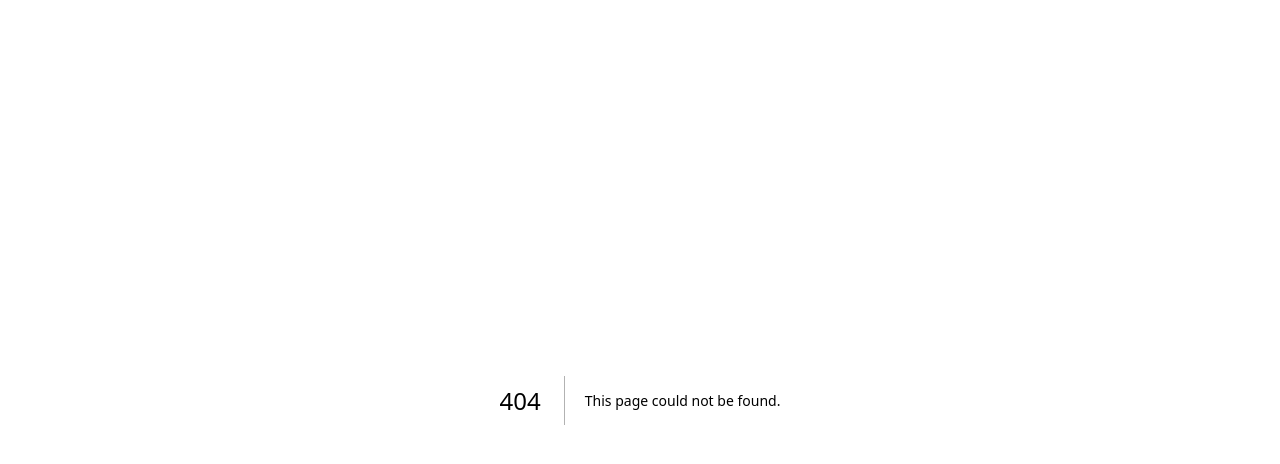
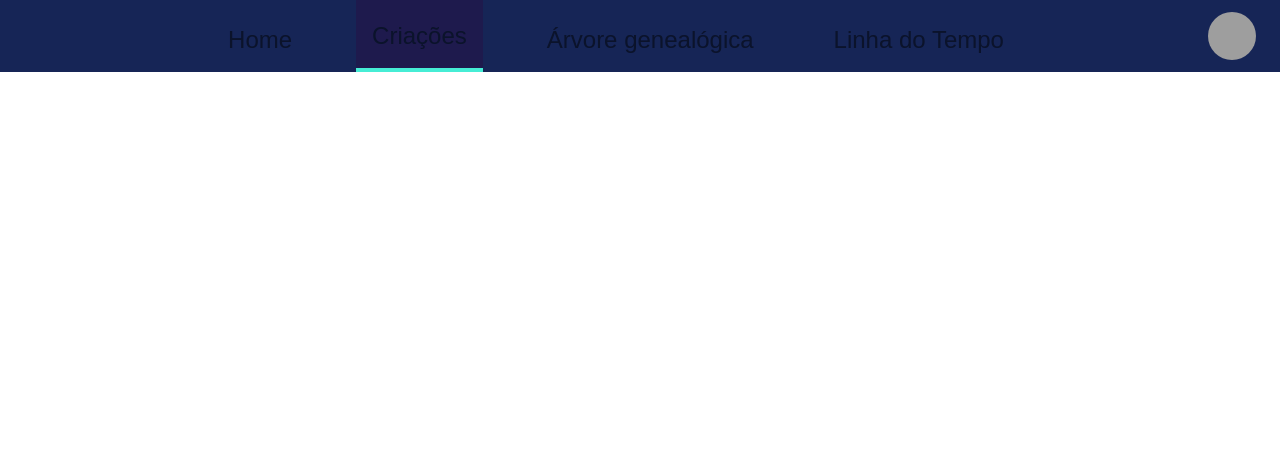
Before and after one commit to giovanna2005lb/StoryGemWeb, a Next.js app: page /creations in a window 1280 px wide. Before the commit this address had no page. Shown: the top 464 px of the page. Built offline with nearby package versions, Linux system fonts and the light colour scheme; grey boxes are pictures that could not be loaded.

Commit message:
Ajustado mais coisas da Nav-bar e ela foi adicionada a todas as páginas

```diff
--- /dev/null
+++ b/src/app/creations/page.tsx
@@ -0,0 +1,9 @@
+import NavBar from "@/components/nav-bar";
+
+export default function ManagerCharacterPage(){
+    return (
+        <>
+            <NavBar active="Criações"/>
+        </>
+    )
+}
--- /dev/null
+++ b/src/app/family_tree/page.tsx
@@ -0,0 +1,9 @@
+import NavBar from "@/components/nav-bar";
+
+export default function FamilyTreePage(){
+    return (
+        <>
+            <NavBar active="Árvore genealógica"/>
+        </>
+    )
+}
--- /dev/null
+++ b/src/app/timeline/page.tsx
@@ -0,0 +1,9 @@
+import NavBar from "@/components/nav-bar";
+
+export default function TimeLinePage(){
+    return (
+        <>
+            <NavBar active="Linha do Tempo"/>
+        </>
+    )
+}
--- a/src/components/nav-bar.tsx
+++ b/src/components/nav-bar.tsx
@@ -1,13 +1,13 @@
 import Link from "next/link";
 
 interface NavBarProps {
-    active: "Home" | "Criações" | "Arvore genealógica" | "Linha do Tempo"
+    active: "Home" | "Criações" | "Árvore genealógica" | "Linha do Tempo"
 }
 
 const links = [
     { label: "Home", href: "/home" },
     { label: "Criações", href: "/creations" },
-    { label: "Arvore genealógica", href: "/family_tree" },
+    { label: "Árvore genealógica", href: "/family_tree" },
     { label: "Linha do Tempo", href: "/timeline" },
 ]
 
@@ -16,17 +16,18 @@ export default function NavBar(props: NavBarProps) {
     const classActive = "border-b-4 border-teal-300 bg-indigo-950"; // Apenas a borda inferior
 
     return (
-        <nav className="flex justify-between bg-blue-950 px-6 h-20 items-center">
+        <nav className="flex justify-between bg-blue-950 px-6 h-18 items-center">
             <ul className="flex gap-12 text-2xl mx-auto h-full items-center">
                 {links.map(link => (
-                    <li className={`h-full flex items-end pb-2 ${active === link.label ? classActive : ""}`}>
-                        <Link href={link.href} className="px-4 py-2">
-                            {link.label}
-                        </Link>
-                    </li>
-                ))}
+                <li key={link.label} className={`h-full flex items-end pb-2 ${active === link.label ? classActive : ""}`}>
+                    <Link href={link.href} className="px-4 py-2">
+                    {link.label}
+                    </Link>
+                </li>
+    ))}
             </ul>
-            <img className="size-13 rounded-full" src="http://github.com/giovanna2005lb.png" alt="" />
+
+            <img className="size-12 rounded-full" src="http://github.com/giovanna2005lb.png" alt="" />
         </nav>
     );
 }
```
Also changed, not shown: src/app/manage_character/page.tsx (deleted).
